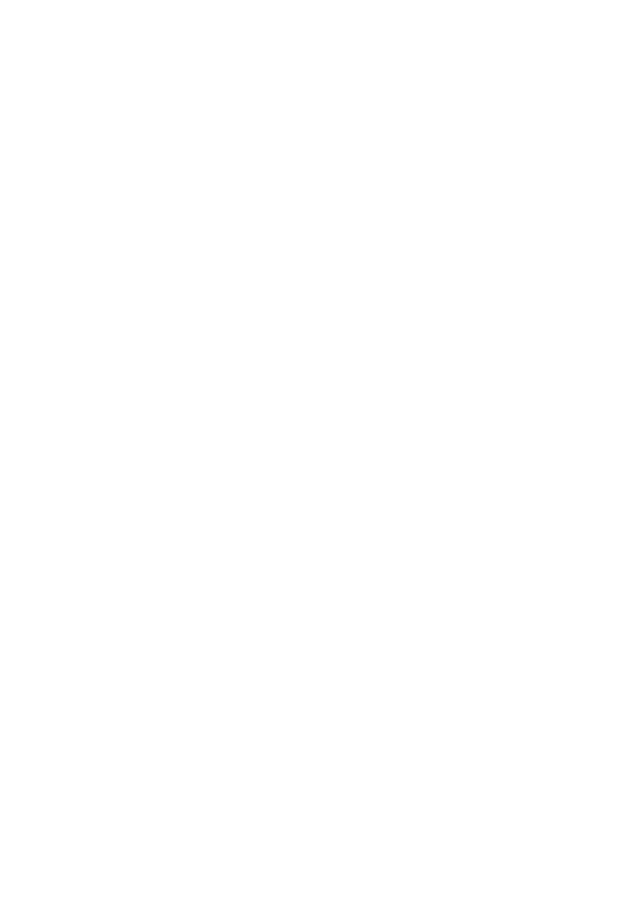
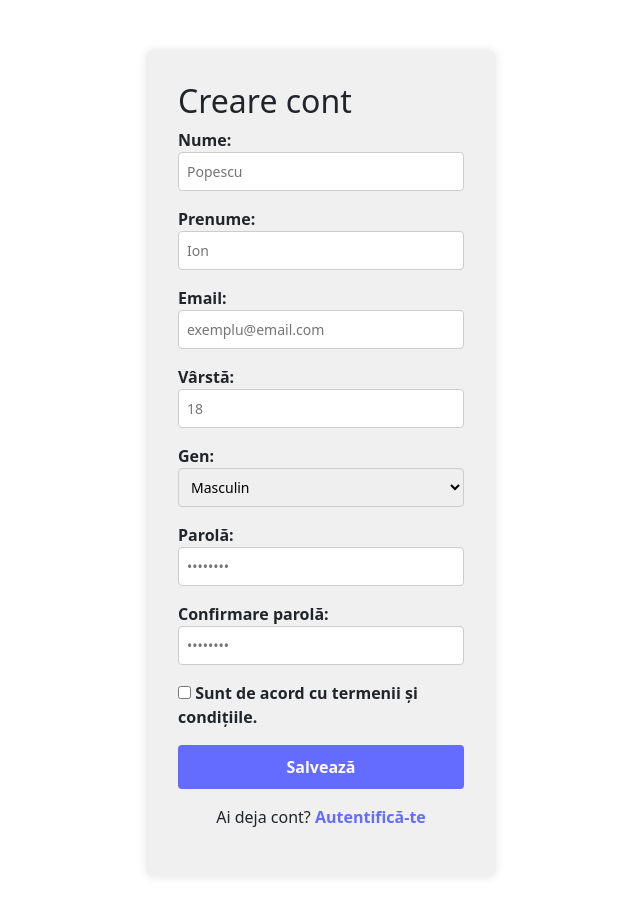
Before and after one commit to PeterMiheller/WebProject, a React (Vite) app: page /register in a window 1280 px wide. Before the commit this address had no page. Shown: the top 916 px of the page, without its empty margins (319-959 px from the left). Before the commit the page ends 800 px from the top, so only its background shows below. Built offline with nearby package versions, Linux system fonts and the light colour scheme.

Commit message:
added the option to create an account. Also implemented the navigate option to the main page for two buttons

```diff
--- a/src/App.jsx
+++ b/src/App.jsx
@@ -6,6 +6,7 @@
 import Settings from './pages/Settings'
 import Navbar from './components/Navbar'
 import ProtectedRoute from './components/ProtectedRoute'
+import Register from './pages/Register'
 import { useState } from 'react'
 
 function App() {
@@ -25,6 +26,10 @@
                             isAuthenticated={isAuthenticated}
                         />
                     }
+                />
+                <Route
+                    path="/register"
+                    element={<Register />}
                 />
                 <Route
                     path="/storeMainPage"
--- /dev/null
+++ b/src/pages/Register.css
@@ -0,0 +1,64 @@
+.register-container {
+    max-width: 400px;
+    margin: 50px auto;
+    background-color: #f0f0f0;
+    padding: 2rem;
+    border-radius: 8px;
+    box-shadow: 0 0 10px rgba(0, 0, 0, 0.1);
+    text-align: left;
+}
+
+.register-form {
+    display: flex;
+    flex-direction: column;
+    gap: 1rem;
+}
+
+.form-group label {
+    font-weight: bold;
+}
+
+.form-input,
+.form-select {
+    width: 100%;
+    padding: 0.5rem;
+    font-size: 14px;
+    border-radius: 4px;
+    border: 1px solid #ccc;
+}
+
+.checkbox-group {
+    display: flex;
+    align-items: center;
+    gap: 0.5rem;
+    font-size: 14px;
+}
+
+.register-button {
+    background-color: #646cff;
+    color: white;
+    padding: 0.6rem;
+    border: none;
+    border-radius: 4px;
+    cursor: pointer;
+    font-weight: bold;
+}
+
+.register-button:hover {
+    background-color: #535bf2;
+}
+
+.back-to-login {
+    margin-top: 1rem;
+    text-align: center;
+}
+
+.back-to-login a {
+    color: #646cff;
+    text-decoration: none;
+    font-weight: bold;
+}
+
+.back-to-login a:hover {
+    text-decoration: underline;
+}
--- /dev/null
+++ b/src/pages/Register.jsx
@@ -0,0 +1,143 @@
+import { useState } from 'react'
+import { useNavigate } from 'react-router-dom'
+import './Register.css'
+
+function Register() {
+    const [firstName, setFirstName] = useState('')
+    const [lastName, setLastName] = useState('')
+    const [email, setEmail] = useState('')
+    const [age, setAge] = useState('')
+    const [gender, setGender] = useState('masculin')
+    const [password, setPassword] = useState('')
+    const [confirmPassword, setConfirmPassword] = useState('')
+    const [agreeTerms, setAgreeTerms] = useState(false)
+
+    const navigate = useNavigate()
+
+    const handleRegister = (e) => {
+        e.preventDefault()
+        if (!agreeTerms) {
+            alert('Trebuie să fii de acord cu termenii și condițiile.')
+            return
+        }
+        if (password !== confirmPassword) {
+            alert('Parolele nu coincid.')
+            return
+        }
+
+        console.log({
+            firstName,
+            lastName,
+            email,
+            age,
+            gender,
+            password
+        })
+
+        // În mod real, aici s-ar trimite datele către un backend
+        navigate('/')
+    }
+
+    return (
+        <div className="login-container">
+            <h2>Creare cont</h2>
+            <form onSubmit={handleRegister} className="login-form">
+                <div className="form-group">
+                    <label>Nume:</label>
+                    <input
+                        type="text"
+                        value={lastName}
+                        onChange={(e) => setLastName(e.target.value)}
+                        className="form-input"
+                        placeholder="Popescu"
+                        required
+                    />
+                </div>
+                <div className="form-group">
+                    <label>Prenume:</label>
+                    <input
+                        type="text"
+                        value={firstName}
+                        onChange={(e) => setFirstName(e.target.value)}
+                        className="form-input"
+                        placeholder="Ion"
+                        required
+                    />
+                </div>
+                <div className="form-group">
+                    <label>Email:</label>
+                    <input
+                        type="email"
+                        value={email}
+                        onChange={(e) => setEmail(e.target.value)}
+                        className="form-input"
+                        placeholder="exemplu@email.com"
+                        required
+                    />
+                </div>
+                <div className="form-group">
+                    <label>Vârstă:</label>
+                    <input
+                        type="number"
+                        value={age}
+                        onChange={(e) => setAge(e.target.value)}
+                        className="form-input"
+                        placeholder="18"
+                    />
+                </div>
+                <div className="form-group">
+                    <label>Gen:</label>
+                    <select
+                        value={gender}
+                        onChange={(e) => setGender(e.target.value)}
+                        className="form-input"
+                    >
+                        <option value="masculin">Masculin</option>
+                        <option value="feminin">Feminin</option>
+                        <option value="altul">Altul</option>
+                    </select>
+                </div>
+                <div className="form-group">
+                    <label>Parolă:</label>
+                    <input
+                        type="password"
+                        value={password}
+                        onChange={(e) => setPassword(e.target.value)}
+                        className="form-input"
+                        placeholder="••••••••"
+                        required
+                    />
+                </div>
+                <div className="form-group">
+                    <label>Confirmare parolă:</label>
+                    <input
+                        type="password"
+                        value={confirmPassword}
+                        onChange={(e) => setConfirmPassword(e.target.value)}
+                        className="form-input"
+                        placeholder="••••••••"
+                        required
+                    />
+                </div>
+                <div className="form-group">
+                    <label>
+                        <input
+                            type="checkbox"
+                            checked={agreeTerms}
+                            onChange={(e) => setAgreeTerms(e.target.checked)}
+                        />{' '}
+                        Sunt de acord cu termenii și condițiile.
+                    </label>
+                </div>
+                <button type="submit" className="login-button">
+                    Salvează
+                </button>
+            </form>
+            <p className="create-account">
+                Ai deja cont? <a href="/">Autentifică-te</a>
+            </p>
+        </div>
+    )
+}
+
+export default Register
--- a/src/pages/Settings.jsx
+++ b/src/pages/Settings.jsx
@@ -2,15 +2,29 @@
 import './Settings.css';  // CSS extern
 
 function Settings() {
+
     const [settings, setSettings] = useState({
         notifications: true,
-        newsletter: false,
-        language: 'ro',
-        theme: 'light'
+        newsletter: true,
+        modifyPersonalData: false,
+        password: ''
     });
+
+    const [savedMessage, setSavedMessage] = useState('');
 
     const handleSettingChange = (key, value) => {
         setSettings(prev => ({ ...prev, [key]: value }));
+    };
+
+    const handleSaveSettings = () => {
+        setSavedMessage('Setările au fost salvate cu succes!');
+        setTimeout(() => setSavedMessage(''), 3000);
+    };
+
+    const handleLogout = () => {
+        if (window.confirm('Ești sigur că vrei să te deconectezi?')) {
+            window.location.href = 'http://localhost:5173/'; // redirecționează la pagina de login
+        }
     };
 
     return (
@@ -18,13 +32,13 @@
             <h1 className="settings-title">Setări</h1>
 
             <div className="settings-box">
+
                 <div className="settings-item">
                     <div className="settings-text">
                         <h3>Notificări</h3>
                         <p>Primește notificări despre comenzi și oferte</p>
                     </div>
                     <label className="settings-switch">
-                        <span className="switch-label">Activat</span>
                         <input
                             type="checkbox"
                             checked={settings.notifications}
@@ -39,7 +53,6 @@
                         <p>Abonează-te la newsletter pentru ultimele noutăți</p>
                     </div>
                     <label className="settings-switch">
-                        <span className="switch-label">Activat</span>
                         <input
                             type="checkbox"
                             checked={settings.newsletter}
@@ -49,35 +62,51 @@
                 </div>
 
                 <div className="settings-item">
-                    <h3>Limba</h3>
-                    <select
-                        value={settings.language}
-                        onChange={(e) => handleSettingChange('language', e.target.value)}
-                        className="settings-select"
-                    >
-                        <option value="ro">Română</option>
-                        <option value="en">English</option>
-                        <option value="fr">Français</option>
-                    </select>
+                    <div className="settings-text">
+                        <h3>Modifică date personale</h3>
+                        <p>Bifează dacă dorești să modifici parola</p>
+                    </div>
+                    <label className="settings-switch">
+                        <input
+                            type="checkbox"
+                            checked={settings.modifyPersonalData}
+                            onChange={(e) => handleSettingChange('modifyPersonalData', e.target.checked)}
+                        />
+                    </label>
                 </div>
 
-                <div className="settings-item">
-                    <h3>Temă</h3>
-                    <select
-                        value={settings.theme}
-                        onChange={(e) => handleSettingChange('theme', e.target.value)}
-                        className="settings-select"
-                    >
-                        <option value="light">Luminos</option>
-                        <option value="dark">Întunecat</option>
-                        <option value="auto">Automat</option>
-                    </select>
+                {settings.modifyPersonalData && (
+                    <div className="settings-item">
+                        <div className="settings-text">
+                            <h3>Parolă nouă</h3>
+                        </div>
+                        <input
+                            type="password"
+                            placeholder="Introdu parola nouă"
+                            value={settings.password}
+                            onChange={(e) => handleSettingChange('password', e.target.value)}
+                            className="settings-input"
+                        />
+                    </div>
+                )}
+
+                <div className="settings-buttons">
+                    <button className="btn btn-primary" onClick={handleSaveSettings}>Salvează Setările</button>
+                    <button className="btn btn-secondary" onClick={() => setSettings({
+                        notifications: true,
+                        newsletter: true,
+                        modifyPersonalData: false,
+                        password: ''
+                    })}>Resetează la setările inițiale</button>
                 </div>
 
-                <div className="settings-buttons">
-                    <button className="btn btn-primary">Salvează Setările</button>
-                    <button className="btn btn-secondary">Resetează</button>
-                </div>
+                <button className="btn btn-danger logout-btn" onClick={handleLogout}>Deconectează-te</button>
+
+                {savedMessage && (
+                    <div className="saved-message">
+                        ✅ {savedMessage}
+                    </div>
+                )}
             </div>
         </div>
     );
```
Also changed, not shown: src/pages/Cart.jsx (+7 -1 lines), src/pages/Products.css (+20 -0 lines), src/pages/Products.jsx (+11 -1 lines), src/pages/Settings.css (+24 -0 lines), src/pages/StoreMainPage.jsx (+7 -1 lines).
